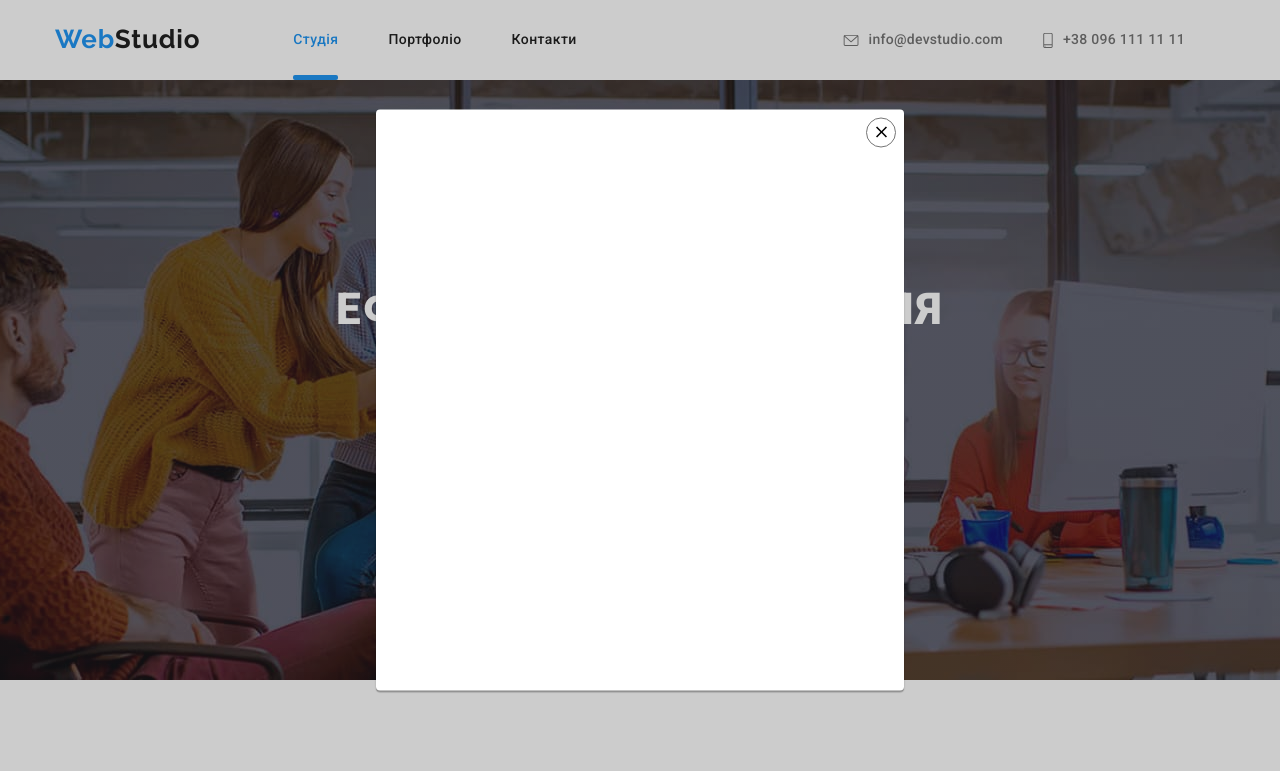
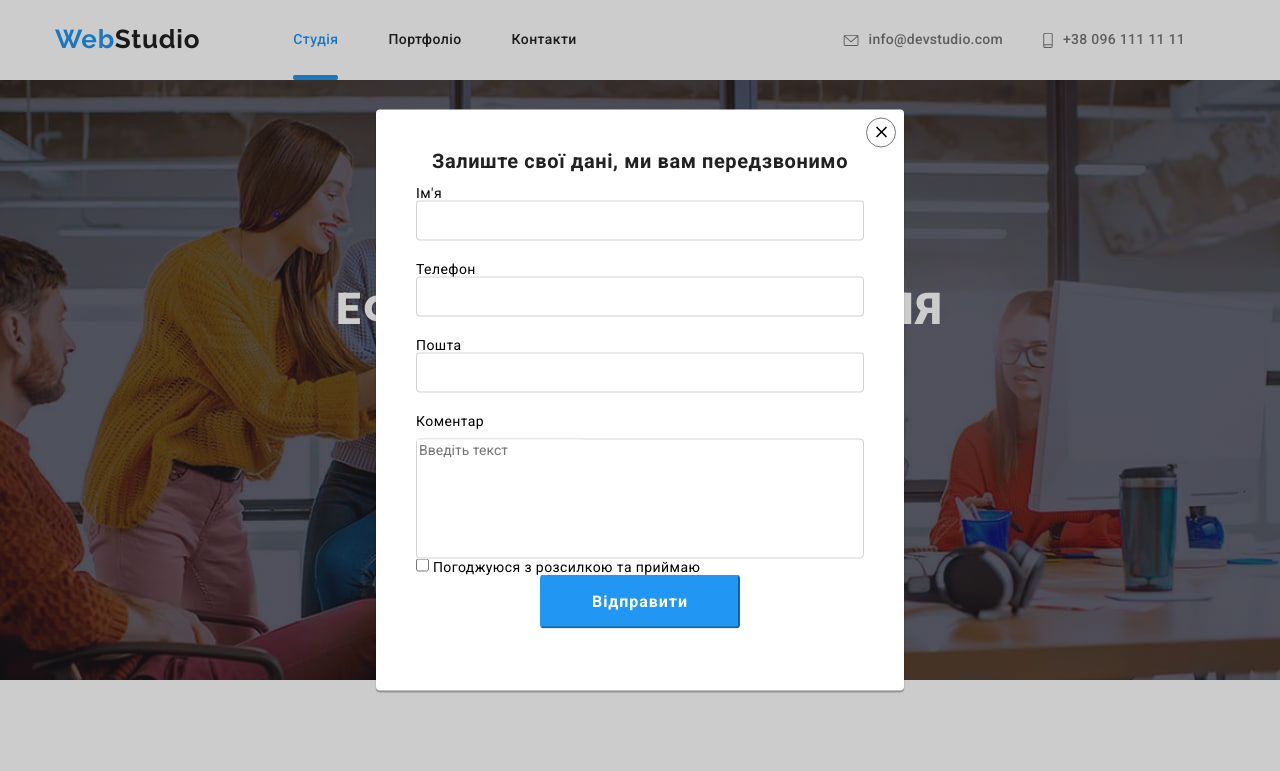
Before and after one commit to antonina1307/goit-markup-hw-06, a plain HTML site: page index.html in a window 1280 px wide. Both pictures are taken after a click on the button "Замовити послугу". Shown: the top 771 px of the page. Drawn offline with nearby package versions, Linux system fonts and the light colour scheme.

Commit message:
07.12 fix

```diff
--- a/css/styles.css
+++ b/css/styles.css
@@ -662,7 +662,8 @@ border-bottom: 1px solid #ECECEC;
   height: 100%;
   background-color: rgba(0, 0, 0, 0.2);
   opacity: 1;
-  transition: opacity 250ms cubic-bezier(0.4, 0, 0.2, 1);
+  transition: opacity 250ms cubic-bezier(0.4, 0, 0.2, 1),
+  visibility 250ms cubic-bezier(0.4, 0, 0.2, 1);
 }
 .backdrop.is-hidden{
   opacity: 0;
@@ -675,7 +676,7 @@ border-bottom: 1px solid #ECECEC;
 }
 .modal{
   position: absolute;
-  content:'';
+
     width: 528px;
     height: 581px;
     left: 50%;
@@ -686,22 +687,85 @@ border-bottom: 1px solid #ECECEC;
     box-shadow: 0px 1px 3px rgba(0, 0, 0, 0.12), 0px 1px 1px rgba(0, 0, 0, 0.14), 0px 2px 1px rgba(0, 0, 0, 0.2);
     border-radius: 4px;
     transition :  transform 250ms cubic-bezier(0.4, 0, 0.2, 1) ;
+    padding: 40px;
 }
-.main-close-btn{
+.main-close-btn {
   position: absolute;
   content: '';
-    border-radius: 50% ;
-    border: 1px solid #757575;
-    background-color: transparent;
-    width: 30px;
-    height: 30px;
+  border-radius: 50%;
+  border: 1px solid #757575;
+  background-color: transparent;
+  width: 30px;
+  height: 30px;
   right: 8px;
   top: 8px;
   padding: 6px;
-
-
-  }
-.close-btn{
+}
+.close-btn {
   width: 18px;
   height: 18px;
 }
+.form{
+  width: 448px;
+  margin-left:auto;
+  margin-right: auto;
+
+}
+.modal-heading{
+
+  font-weight: 700;
+    font-size: 20px;
+    line-height: 1.15;
+    text-align: center;
+    letter-spacing: 0.03em;
+    color: #212121;
+   height: 23px;
+   margin-bottom: 12px;
+}
+.form-field{
+  display: flex;
+  flex-direction: column;
+  margin-bottom: 10px;
+}
+.modal-input{
+  width: 100%;
+  height: 40px;
+  border: 1px solid rgba(33, 33, 33, 0.2);
+    border-radius: 4px;
+    margin-bottom: 10px;
+    padding-left: 40px;
+    color: #757575;
+}
+textarea{
+  resize: none;
+  border: none;
+}
+.form-comment{
+
+  margin-top: 10px;
+    width: 448px;
+    height: 120px;
+    border: 1px solid rgba(33, 33, 33, 0.2);
+    border-radius: 4px;
+}
+.btn-submit{
+  width: 200px;
+  margin-left: auto;
+  margin-right: auto;
+  padding: 10px 28px;
+  border-radius: 4px;
+  border-color: var(--accent-color);
+  cursor: pointer;
+    font-weight: 700;
+    font-size: 16px;
+    line-height: 1.87;
+
+  background-color: var(--accent-color);
+    display: flex;
+    align-items: center;
+    text-align: center;
+    justify-content: center;
+    letter-spacing: 0.06em;
+    color: #FFFFFF;
+
+}
--- a/index.html
+++ b/index.html
@@ -340,7 +340,32 @@
           <use href="./images/symbol-defs.svg#close-btn"></use>
         </svg>
       </button>
-
+  <p class="modal-heading">Залиште свої дані, ми вам передзвонимо</p>
+  <form class="form">
+    <div class="form-field">
+    <label for="name">Ім'я</label>
+    <input type="text"  name="name" id="name" class="modal-input">
+    </div>
+    <div class="form-field">
+    <label for="tel">Телефон</label>
+    <input type="text"  id="tel" class="modal-input">
+    </div>
+    <div class="form-field">
+    <label for="mail">Пошта</label>
+    <input type="text" class="modal-input">
+    </div>
+    <label for="comment">Коментар</label>
+    <div class="form-comment">
+    <textarea name="comment" id="comment" placeholder="Введіть текст"></textarea>
+    </div>
+    <div>
+    <input type="checkbox" name="" id="policy">
+<label for="policy">Погоджуюся з розсилкою та приймаю </label>
+    </div>
+    <button  class="btn-submit" type="submit">
+      Відправити
+    </button>
+  </form>
     </div>
   </div>
   <footer class="footer-section">
```
